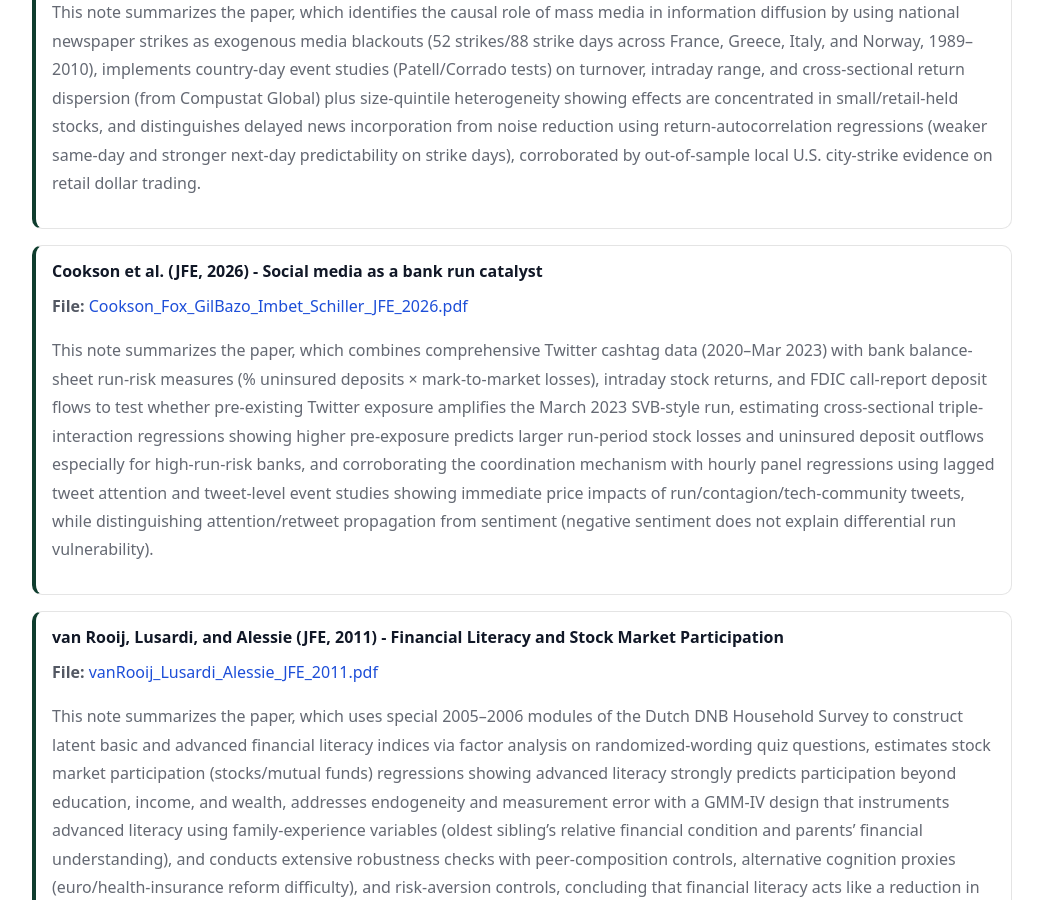
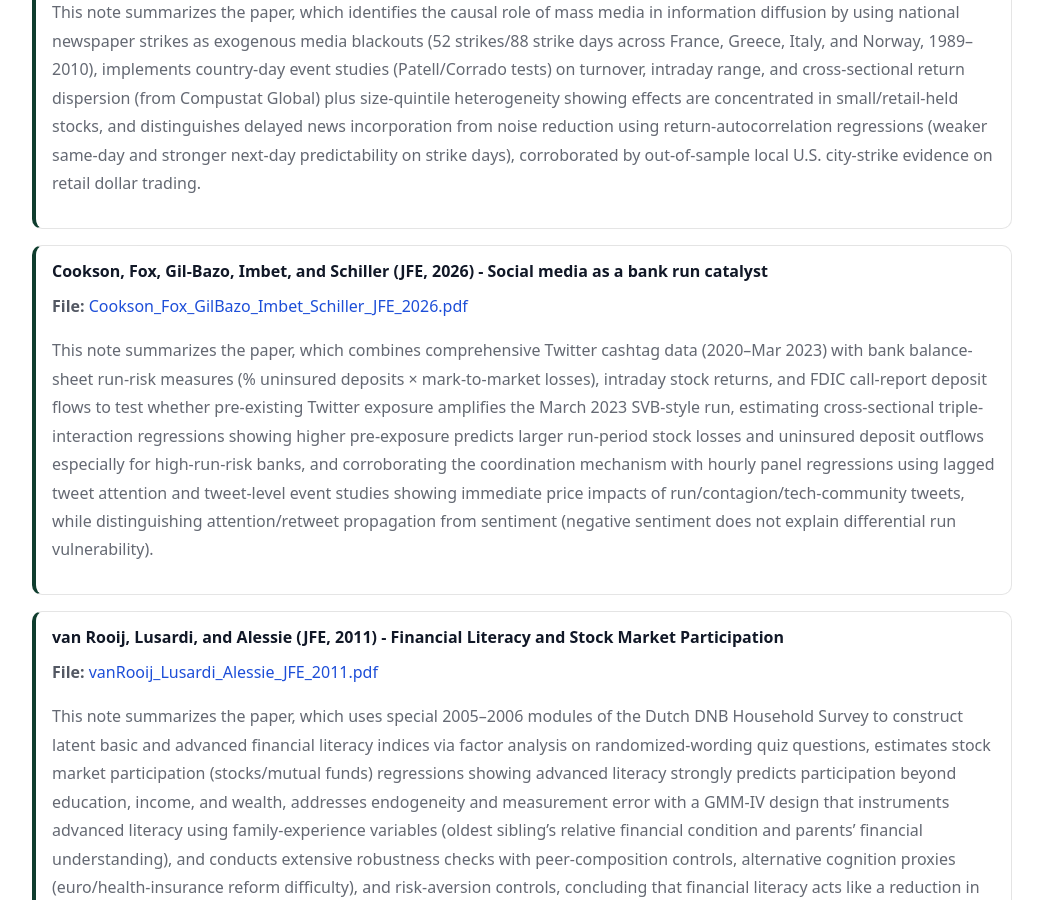
Before and after one commit to yaxinzn/study-archive, a Jekyll site: the page built from reading/index.md, in a window 1280 px wide and 900 px high, scrolled down 859 px. Shown: the whole window, without its empty margins (118-1161 px from the left). Built offline with Jekyll 4.4.1, drawn with Linux system fonts in a browser that asks for light colours.

Commit message:
Reading: add/update Cookson_Fox_GilBazo_Imbet_Schiller_JFE_2026.pdf

```diff
--- a/_data/reading.yml
+++ b/_data/reading.yml
@@ -6,7 +6,7 @@
   file: "Peress_JF_2014.pdf"
   desc: "This note summarizes the paper, which identifies the causal role of mass media in information diffusion by using national newspaper strikes as exogenous media blackouts (52 strikes/88 strike days across France, Greece, Italy, and Norway, 1989–2010), implements country-day event studies (Patell/Corrado tests) on turnover, intraday range, and cross-sectional return dispersion (from Compustat Global) plus size-quintile heterogeneity showing effects are concentrated in small/retail-held stocks, and distinguishes delayed news incorporation from noise reduction using return-autocorrelation regressions (weaker same-day and stronger next-day predictability on strike days), corroborated by out-of-sample local U.S. city-strike evidence on retail dollar trading."
 
-- title: "Cookson et al. (JFE, 2026) - Social media as a bank run catalyst"
+- title: "Cookson, Fox, Gil-Bazo, Imbet, and Schiller (JFE, 2026) - Social media as a bank run catalyst"
   file: "Cookson_Fox_GilBazo_Imbet_Schiller_JFE_2026.pdf"
   desc: "This note summarizes the paper, which combines comprehensive Twitter cashtag data (2020–Mar 2023) with bank balance-sheet run-risk measures (% uninsured deposits × mark-to-market losses), intraday stock returns, and FDIC call-report deposit flows to test whether pre-existing Twitter exposure amplifies the March 2023 SVB-style run, estimating cross-sectional triple-interaction regressions showing higher pre-exposure predicts larger run-period stock losses and uninsured deposit outflows especially for high-run-risk banks, and corroborating the coordination mechanism with hourly panel regressions using lagged tweet attention and tweet-level event studies showing immediate price impacts of run/contagion/tech-community tweets, while distinguishing attention/retweet propagation from sentiment (negative sentiment does not explain differential run vulnerability)."
 
```
Also changed, not shown: 1 other file.
